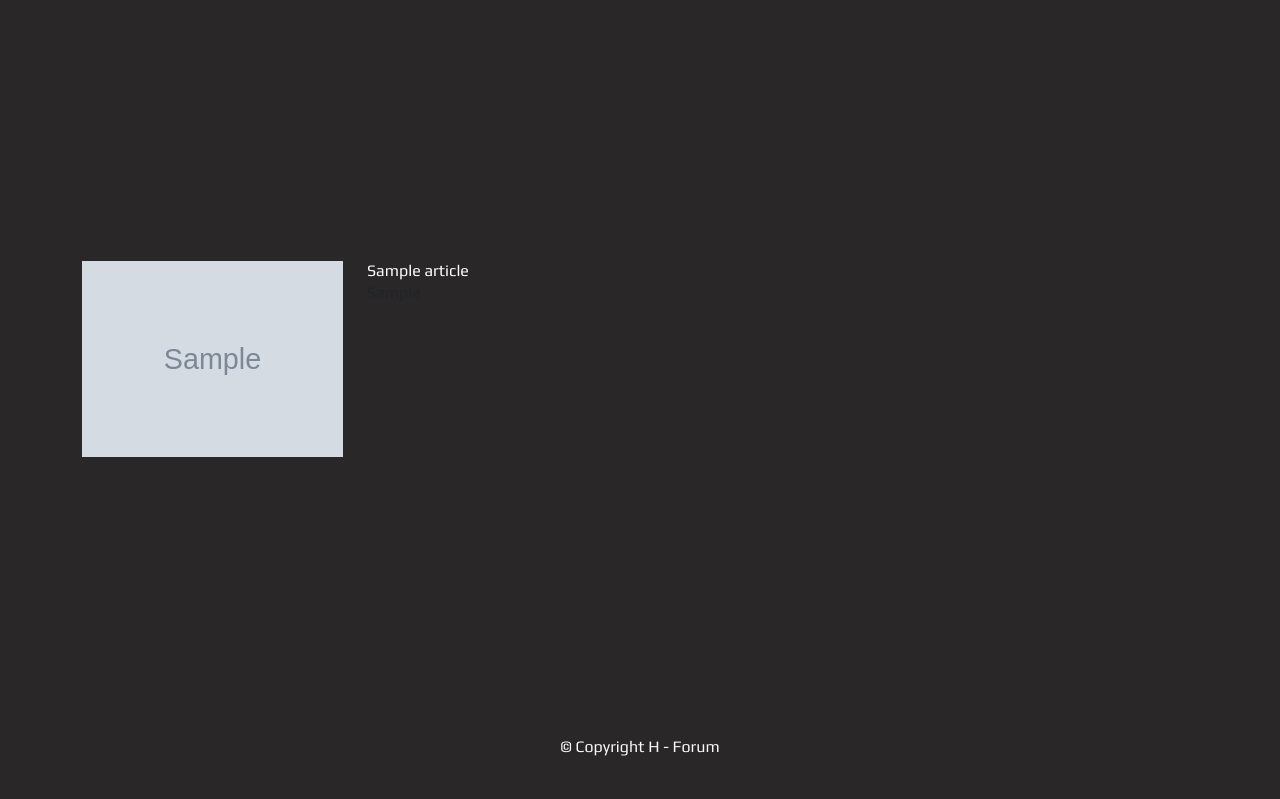
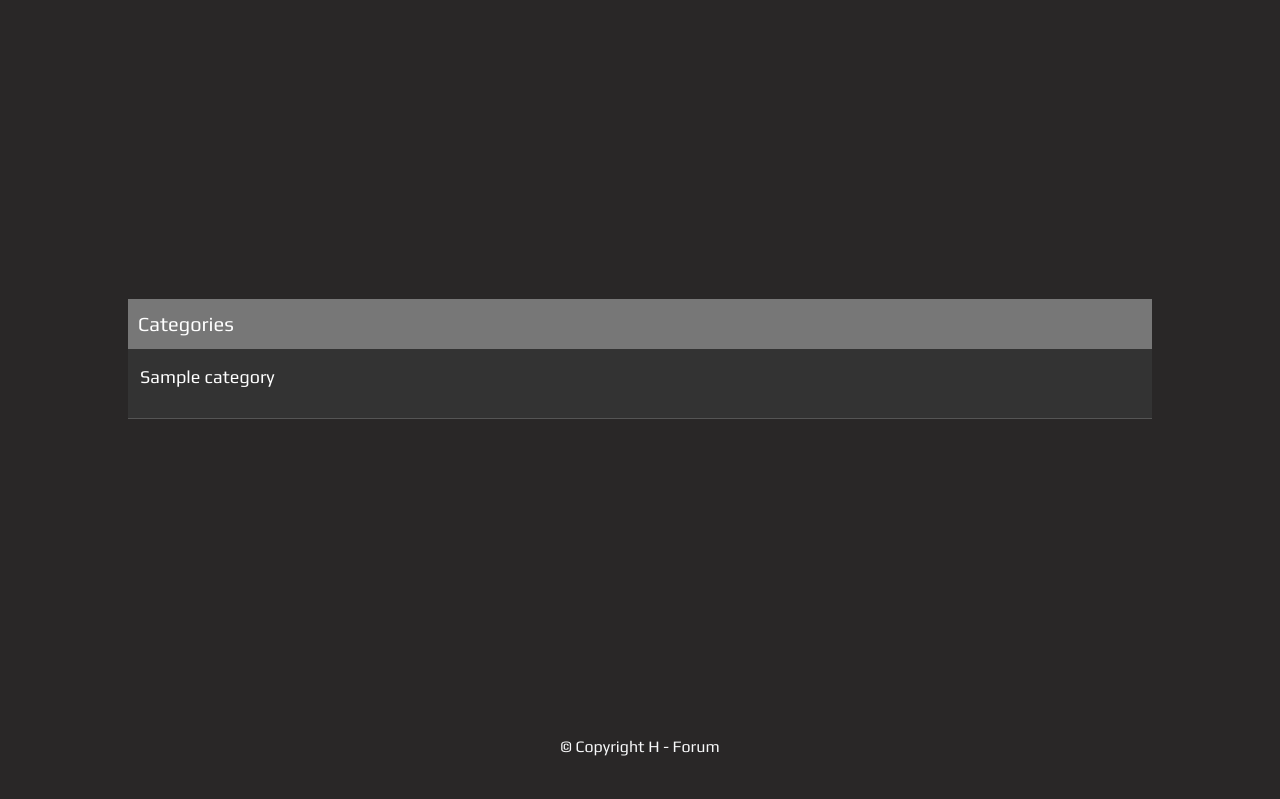
Before and after one commit to AzPogoDev/php_forum, a PHP site: page / in a window 1280 px wide. Shown: the part 82-881 px from the top of the page. Run offline with PHP 8.4, Linux system fonts and the light colour scheme; tables that the repository leaves empty or names only in its code hold one stand-in row (values such as "Sample post"); grey boxes marked "Sample" are stand-in pictures; some libraries are stand-ins or nearby versions.

Commit message:
Listing categories / fixing

```diff
--- a/pages/home.content.php
+++ b/pages/home.content.php
@@ -3,22 +3,43 @@
 /** @var PDO $database */
 $database = require_once dirname(__FILE__) . '/../utils/database.utils.php';
 
-$query = $database->prepare('SELECT * FROM `articles`');
+$query = $database->prepare('SELECT * FROM category');
+$queryCount = $database->prepare('SELECT * FROM subject');
+
+$queryCount->execute();
 $query->execute();
+
+
 ?>
 
-<?php while (($row = $query->fetch())) { ?>
+<div class="wrapper">
 
-        <div class="container my-5">
-            <div class="row">
-                <div class="col-3">
-                    <img alt="Illustration" src="<?php echo $row['illustration_image_url']; ?>" width="100%" />
-                </div>
-                <div class="col">
-                    <a href="/?page=read-article&id=<?php echo $row['id']; ?>"><h2><?php echo $row['title']; ?></h2></a>
-                    <small><?php echo nl2br($row['chapeau']); ?></small>
-                </div>
-            </div>
-        </div>
+    <table>
 
-<?php } ?>
+
+        <tr>
+            <th class="" style="text-align: left;"> Categories</th>
+
+        </tr>
+        <?php while (($q = $query->fetch())) { ?>
+
+
+            <tr class="forum-topicview-row">
+                <td><a about="__blank" data-bs-toggle="collapse" class="catLink"
+                       aria-controls="collapseCat_<?= $q['id']; ?>">
+                        <p>
+                            <a href="/?page=single-category&name=<?= $q['title']; ?>&catid=<?= $q['id']; ?>"><?= $q['title']; ?></a>
+                        </p>
+                    </a></td>
+            <tr>
+
+
+            </tr>
+
+            </tr>
+
+        <?php } ?>
+    </table>
+
+
+</div>
```
